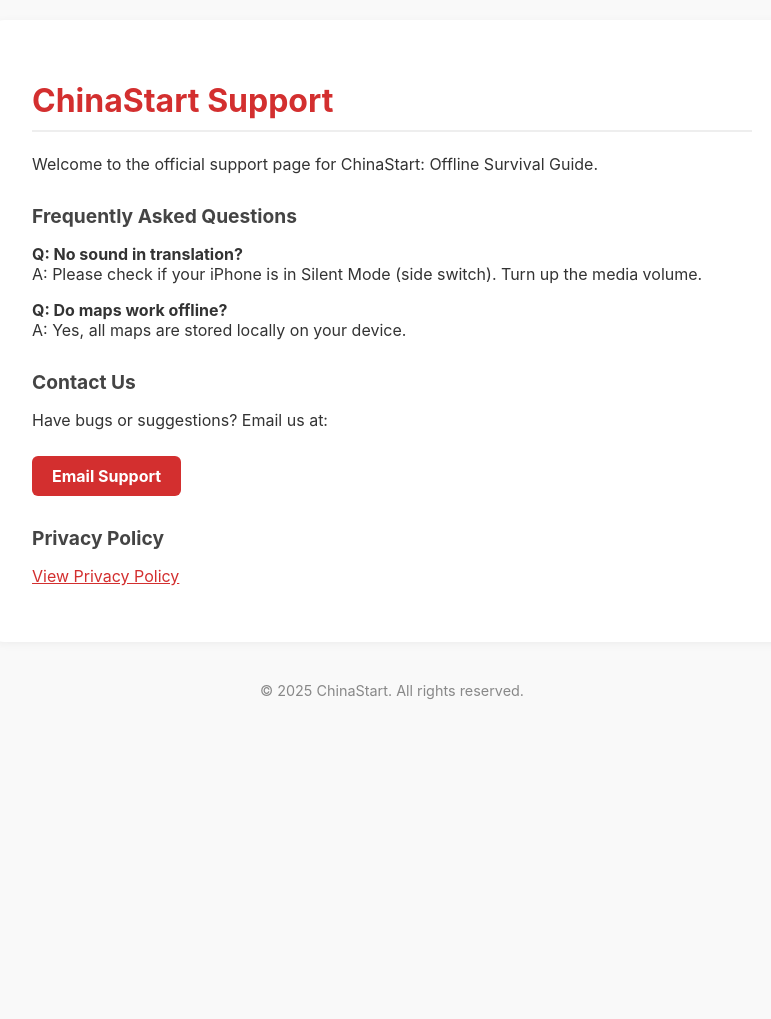
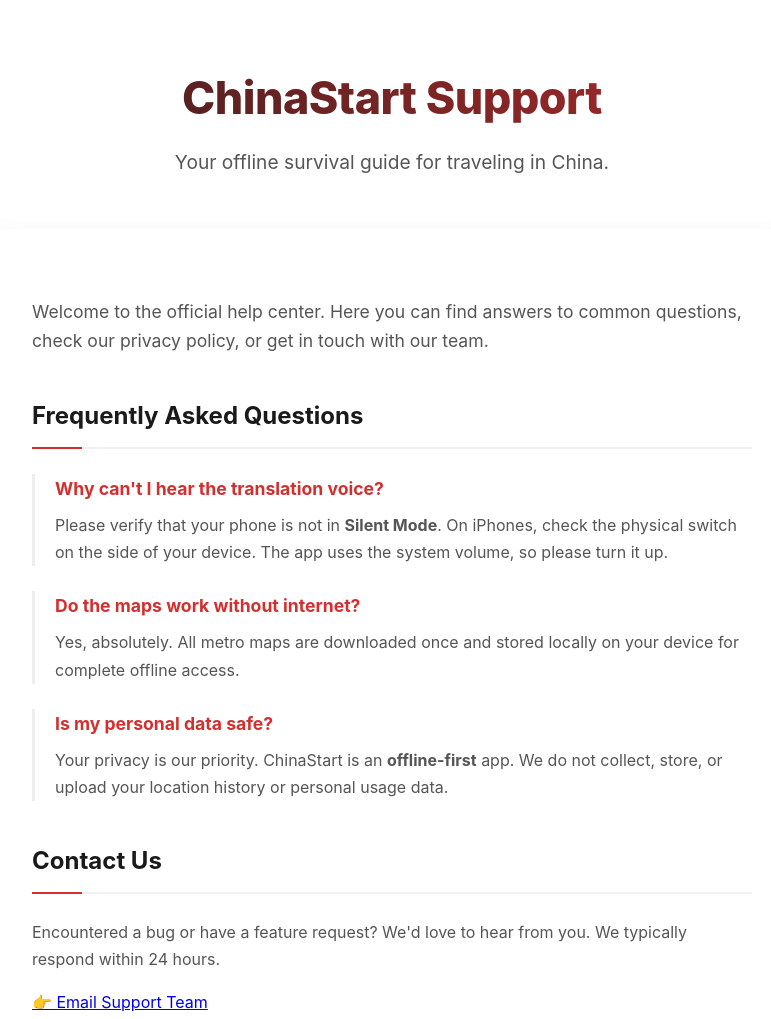
Before and after one commit to qwynnx6mkf-a11y/chinastart-support, a plain HTML site: page index.html in a window 1280 px wide. Shown: the top 1019 px of the page, without its empty margins (248-1019 px from the left). Before the commit the page ends 800 px from the top, so only its background shows below. Drawn offline with Linux system fonts and the light colour scheme.

Commit message:
Update index.html

```diff
--- a/index.html
+++ b/index.html
@@ -2,40 +2,214 @@
 <html lang="en">
 <head>
     <meta charset="UTF-8">
-    <meta name="viewport" content="width=device-width, initial-scale=1.0">
-    <title>ChinaStart - App Support</title>
+    <meta name="viewport" content="width=device-width, initial-scale=1.0, viewport-fit=cover">
+    <title>ChinaStart - Official Support & Help Center</title>
     <style>
-        body { font-family: -apple-system, sans-serif; max-width: 800px; margin: 0 auto; padding: 20px; color: #333; background: #f9f9f9; }
-        .container { background: white; padding: 40px; border-radius: 12px; box-shadow: 0 2px 10px rgba(0,0,0,0.05); }
-        h1 { color: #D32F2F; border-bottom: 2px solid #eee; padding-bottom: 10px; }
-        h2 { margin-top: 30px; font-size: 1.2em; color: #444; }
-        .btn { display: inline-block; background: #D32F2F; color: white; padding: 10px 20px; text-decoration: none; border-radius: 6px; font-weight: bold; margin-top: 10px; }
-        a { color: #D32F2F; }
-        .footer { margin-top: 40px; text-align: center; color: #888; font-size: 0.9em; }
+        /* --- 定义颜色变量 --- */
+        :root {
+            --primary-color: #D32F2F; /* 中国红 */
+            --primary-hover: #B71C1C;
+            --text-dark: #1A1A1A;
+            --text-medium: #555555;
+            --text-light: #888888;
+            --bg-body: #F5F7FA; /* 柔和的灰背景 */
+            --bg-card: #FFFFFF;
+        }
+
+        /* --- 全局设置 --- */
+        body {
+            font-family: -apple-system, BlinkMacSystemFont, "Segoe UI", Roboto, Helvetica, Arial, sans-serif;
+            line-height: 1.7;
+            color: var(--text-dark);
+            background-color: var(--bg-body);
+            margin: 0;
+            padding: 0;
+            -webkit-font-smoothing: antialiased;
+        }
+
+        /* --- 顶部 Hero 区域 --- */
+        .hero-header {
+            background-color: var(--bg-card);
+            text-align: center;
+            padding: 60px 20px 80px; /* 底部留出空间给卡片重叠 */
+            border-bottom: 1px solid #EAEAEA;
+        }
+
+        .app-title {
+            margin: 0;
+            font-size: 2.8rem;
+            font-weight: 800;
+            letter-spacing: -0.5px;
+            background: linear-gradient(45deg, var(--text-dark), var(--primary-color));
+            -webkit-background-clip: text;
+            -webkit-text-fill-color: transparent;
+        }
+
+        .app-subtitle {
+            margin-top: 10px;
+            font-size: 1.2rem;
+            color: var(--text-medium);
+            font-weight: 400;
+        }
+
+        /* --- 主体卡片容器 --- */
+        .main-container {
+            max-width: 720px;
+            margin: -50px auto 40px; /* 向上负边距，形成重叠效果 */
+            background: var(--bg-card);
+            padding: 50px;
+            border-radius: 20px;
+            box-shadow: 0 15px 35px rgba(0,0,0,0.08);
+            position: relative;
+        }
+
+        /* --- 标题样式 --- */
+        h2 {
+            font-size: 1.5rem;
+            color: var(--text-dark);
+            margin-top: 40px;
+            margin-bottom: 25px;
+            padding-bottom: 10px;
+            border-bottom: 2px solid #F0F0F0;
+            position: relative;
+        }
+        /* 标题下的小红条装饰 */
+        h2::after {
+            content: '';
+            position: absolute;
+            bottom: -2px;
+            left: 0;
+            width: 50px;
+            height: 2px;
+            background-color: var(--primary-color);
+        }
+
+        /* --- FAQ 样式优化 --- */
+        .faq-item {
+            margin-bottom: 25px;
+            border-left: 3px solid #eee;
+            padding-left: 20px;
+        }
+
+        .question {
+            font-weight: 700;
+            font-size: 1.1rem;
+            color: var(--primary-color);
+            margin-bottom: 8px;
+        }
+
+        .answer {
+            color: var(--text-medium);
+        }
+
+        /* --- 按钮样式 --- */
+        .btn-primary {
+            display: inline-block;
+            background-color: var(--primary-color);
+            color: white;
+            padding: 15px 35px;
+            text-decoration: none;
+            border-radius: 50px; /* 圆角胶囊形状 */
+            font-weight: 700;
+            font-size: 1.1rem;
+            margin-top: 15px;
+            transition: all 0.3s ease;
+            box-shadow: 0 4px 15px rgba(211, 47, 47, 0.3);
+        }
+
+        .btn-primary:hover {
+            background-color: var(--primary-hover);
+            transform: translateY(-2px); /* 鼠标悬停上浮 */
+            box-shadow: 0 8px 20px rgba(211, 47, 47, 0.4);
+        }
+
+        /* --- 链接样式 --- */
+        a.link {
+            color: var(--primary-color);
+            text-decoration: none;
+            font-weight: 600;
+            border-bottom: 1px dotted var(--primary-color);
+        }
+        a.link:hover {
+            border-bottom-style: solid;
+        }
+
+        /* --- 页脚 --- */
+        .footer {
+            text-align: center;
+            padding: 40px 20px;
+            color: var(--text-light);
+            font-size: 0.9em;
+        }
+
+        /* --- 移动端适配 --- */
+        @media (max-width: 600px) {
+            .hero-header { padding: 40px 20px 70px; }
+            .app-title { font-size: 2.2rem; }
+            .main-container {
+                margin: -40px 20px 30px;
+                padding: 30px 25px;
+                border-radius: 16px;
+            }
+            .btn-primary { width: 100%; text-align: center; box-sizing: border-box; }
+        }
     </style>
 </head>
 <body>
-    <div class="container">
-        <h1>ChinaStart Support</h1>
-        <p>Welcome to the official support page for ChinaStart: Offline Survival Guide.</p>
 
-        <h2>Frequently Asked Questions</h2>
-        <p><strong>Q: No sound in translation?</strong><br>
-        A: Please check if your iPhone is in Silent Mode (side switch). Turn up the media volume.</p>
+    <header class="hero-header">
+        <h1 class="app-title">ChinaStart Support</h1>
+        <p class="app-subtitle">Your offline survival guide for traveling in China.</p>
+    </header>
 
-        <p><strong>Q: Do maps work offline?</strong><br>
-        A: Yes, all maps are stored locally on your device.</p>
+    <main class="main-container">
+        <section>
+            <p style="font-size: 1.1rem; color: var(--text-medium);">
+                Welcome to the official help center. Here you can find answers to common questions, check our privacy policy, or get in touch with our team.
+            </p>
+        </section>
 
-        <h2>Contact Us</h2>
-        <p>Have bugs or suggestions? Email us at:</p>
-        <a href="mailto:czarul@163.com" class="btn">Email Support</a>
+        <section>
+            <h2>Frequently Asked Questions</h2>
 
-        <h2>Privacy Policy</h2>
-        <p><a href="https://www.privacypolicygenerator.info/live.php?token=REPLACE_WITH_YOUR_LINK">View Privacy Policy</a></p>
-    </div>
+            <div class="faq-item">
+                <div class="question">Why can't I hear the translation voice?</div>
+                <div class="answer">Please verify that your phone is not in <strong>Silent Mode</strong>. On iPhones, check the physical switch on the side of your device. The app uses the system volume, so please turn it up.</div>
+            </div>
 
-    <div class="footer">
-        &copy; 2025 ChinaStart. All rights reserved.
-    </div>
+            <div class="faq-item">
+                <div class="question">Do the maps work without internet?</div>
+                <div class="answer">Yes, absolutely. All metro maps are downloaded once and stored locally on your device for complete offline access.</div>
+            </div>
+
+            <div class="faq-item">
+                <div class="question">Is my personal data safe?</div>
+                <div class="answer">Your privacy is our priority. ChinaStart is an <strong>offline-first</strong> app. We do not collect, store, or upload your location history or personal usage data.</div>
+            </div>
+        </section>
+
+        <section>
+            <h2>Contact Us</h2>
+            <p style="color: var(--text-medium);">
+                Encountered a bug or have a feature request? We'd love to hear from you. We typically respond within 24 hours.
+            </p>
+            <a href="mailto:czarul@163.com class="btn-primary">👉 Email Support Team</a>
+        </section>
+
+        <section>
+            <h2>Privacy & Terms</h2>
+            <p style="color: var(--text-medium);">
+                We believe in transparency. Review our full privacy policy to understand how we protect your data.
+            </p>
+            <p>
+                <a href="https://qwynnx6mkf-a11y.github.io/chinastart-support/privacy.html" class="link" target="_blank">View Privacy Policy &nearr;</a>
+            </p>
+        </section>
+    </main>
+
+    <footer class="footer">
+        <p>&copy; 2025 ChinaStart. Designed for offline survival.</p>
+    </footer>
+
 </body>
 </html>
```
